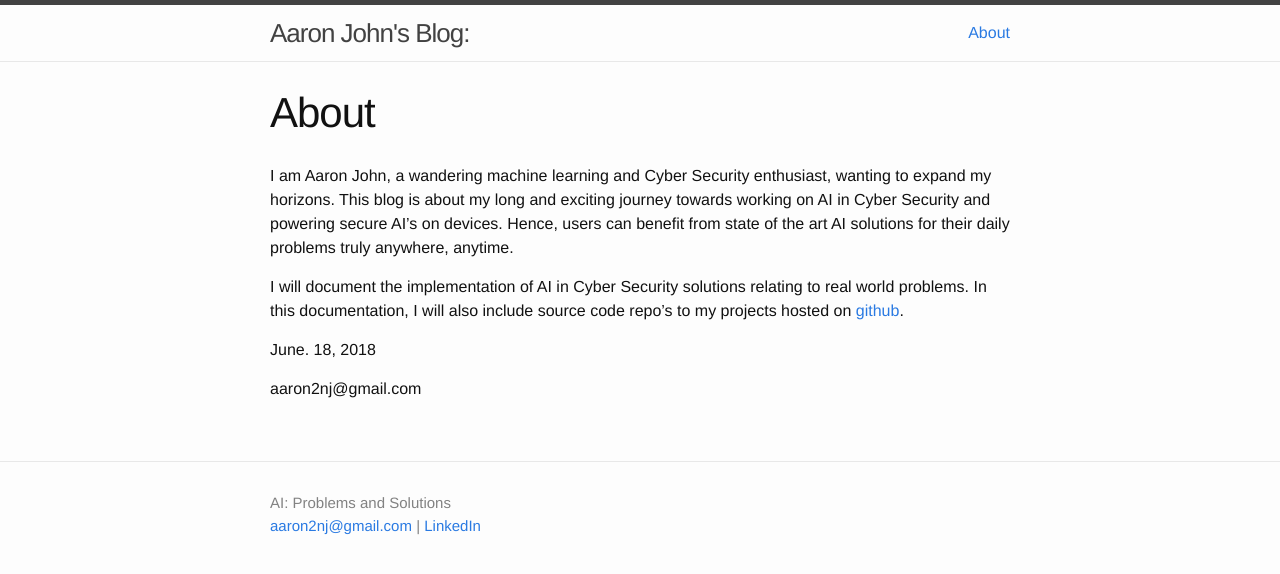
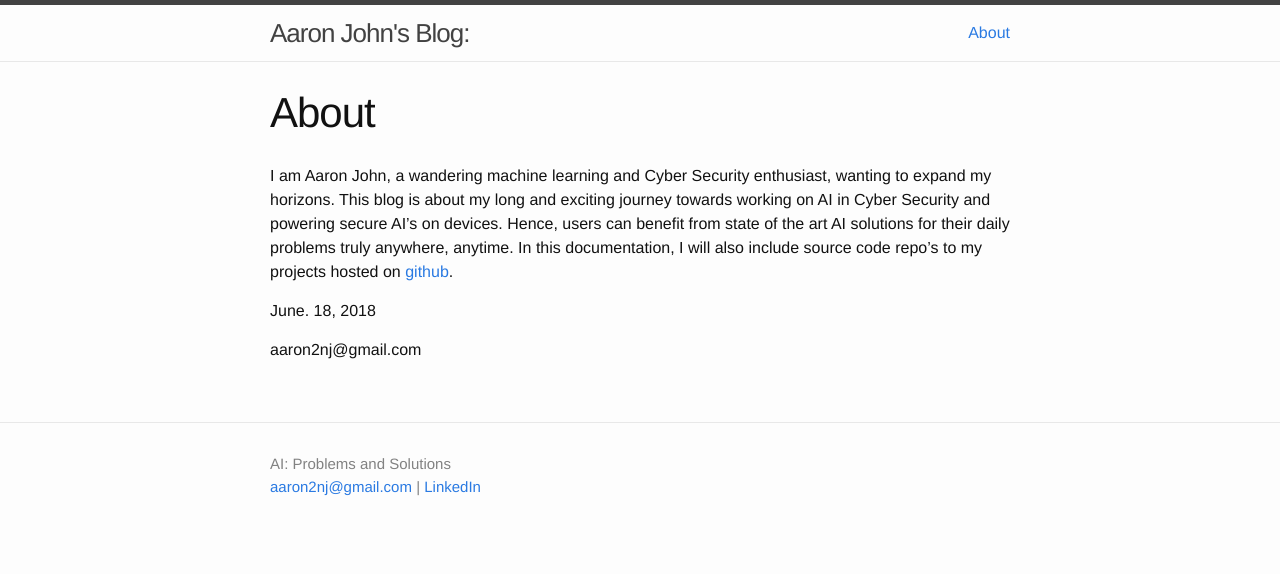
Before and after one commit to alexalwks2/aaronjohn2.github.io, a Jekyll site: the page built from about.md, in a window 1280 px wide. Shown: the top 574 px of the page. Built offline with Jekyll 4.4.1, drawn with Linux system fonts in a browser that asks for light colours.

Commit message:
Update about.md

```diff
--- a/about.md
+++ b/about.md
@@ -5,9 +5,7 @@ comments: false
 permalink: /about/
 ---
 
-I am Aaron John, a wandering machine learning and Cyber Security enthusiast, wanting to expand my horizons. This blog is about my long and exciting journey towards working on AI in Cyber Security and powering secure AI's on devices. Hence, users can benefit from state of the art AI solutions for their daily problems truly anywhere, anytime.
-
-I will document the implementation of AI in Cyber Security solutions relating to real world problems. In this documentation, I will also include source code repo's to my projects hosted on [github](https://github.com/aaronjohn2).
+I am Aaron John, a wandering machine learning and Cyber Security enthusiast, wanting to expand my horizons. This blog is about my long and exciting journey towards working on AI in Cyber Security and powering secure AI's on devices. Hence, users can benefit from state of the art AI solutions for their daily problems truly anywhere, anytime. In this documentation, I will also include source code repo's to my projects hosted on [github](https://github.com/aaronjohn2).
 
 June. 18, 2018
 
```
